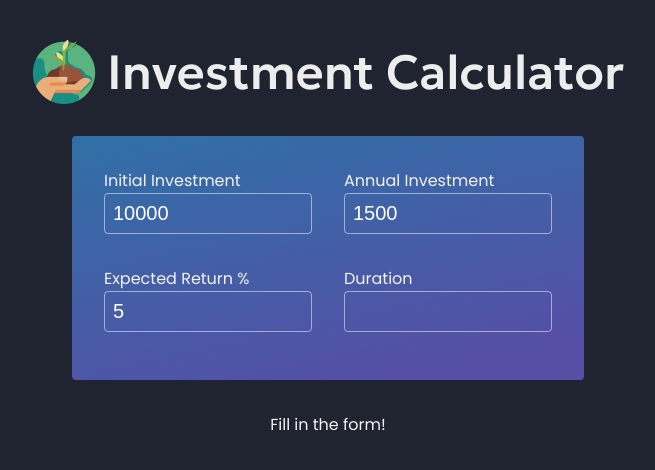
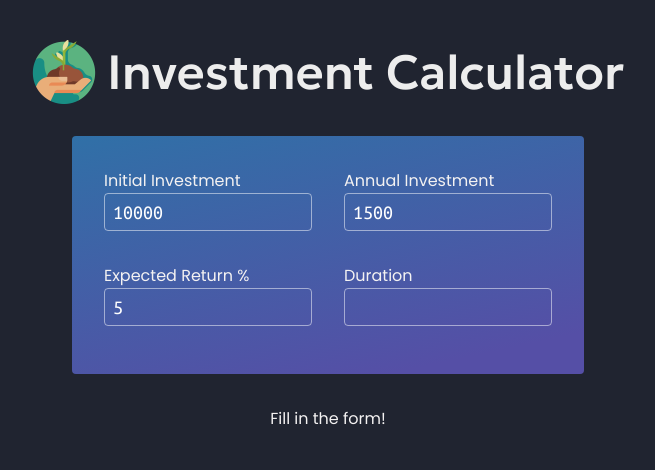
Before and after one commit to samko945/investment-calc, a React (Vite) app: page / in a window 1280 px wide. Shown: the top 470 px of the page, without its empty margins (312-967 px from the left). Built offline with nearby package versions, Linux system fonts and the light colour scheme.

Commit message:
edit styles

```diff
--- a/index.html
+++ b/index.html
@@ -7,7 +7,7 @@
 		<link rel="preconnect" href="https://fonts.googleapis.com" />
 		<link rel="preconnect" href="https://fonts.gstatic.com" crossorigin />
 		<link
-			href="https://fonts.googleapis.com/css2?family=Geologica:wght@100..900&family=Poppins:ital,wght@0,100;0,200;0,300;0,400;0,500;0,600;0,700;0,800;0,900;1,100;1,200;1,300;1,400;1,500;1,600;1,700;1,800;1,900&display=swap"
+			href="https://fonts.googleapis.com/css2?family=Geologica:wght@100..900&family=Poppins:ital,wght@0,100;0,200;0,300;0,400;0,500;0,600;0,700;0,800;0,900;1,100;1,200;1,300;1,400;1,500;1,600;1,700;1,800;1,900&family=Ubuntu+Mono:ital,wght@0,400;0,700;1,400;1,700&display=swap"
 			rel="stylesheet"
 		/>
 	</head>
--- a/src/components/Header.jsx
+++ b/src/components/Header.jsx
@@ -1,4 +1,4 @@
-import saplingImage from "../../assets/sapling.png";
+import saplingImage from "../assets/sapling.png";
 
 export default function Header() {
 	return (
--- a/src/index.css
+++ b/src/index.css
@@ -1,6 +1,7 @@
 /*
 font-family: "Poppins", sans-serif;
 font-family: "Geologica", sans-serif;
+font-family: "Ubuntu Mono", monospace;
 */
 
 * {
@@ -89,6 +90,7 @@
 }
 
 input {
+	font-family: "Ubuntu Mono";
 	color: rgba(255, 255, 255, 1);
 	font-size: 1.25rem;
 	padding: 0.5rem;
@@ -96,6 +98,10 @@
 	background: none;
 	/* background-color: rgba(255, 255, 255, 0.846); */
 	border: 1px solid rgba(255, 255, 255, 0.5);
+}
+
+table {
+	border-collapse: collapse;
 }
 
 table th,
@@ -111,3 +117,12 @@
 th {
 	color: rgb(96, 149, 209);
 }
+
+td {
+	font-size: 1.15rem;
+	font-family: "Ubuntu Mono";
+}
+
+tr:hover td {
+	background-color: rgb(30, 30, 39);
+}
```
Also changed, not shown: src/assets/sapling.png (renamed from assets/sapling.png).
